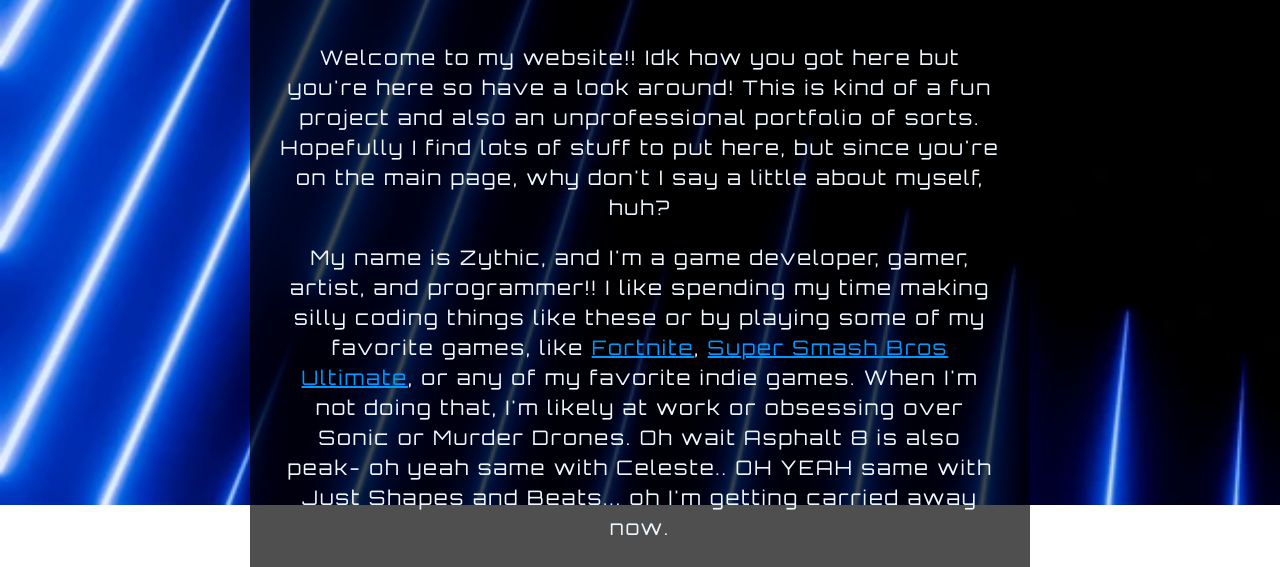
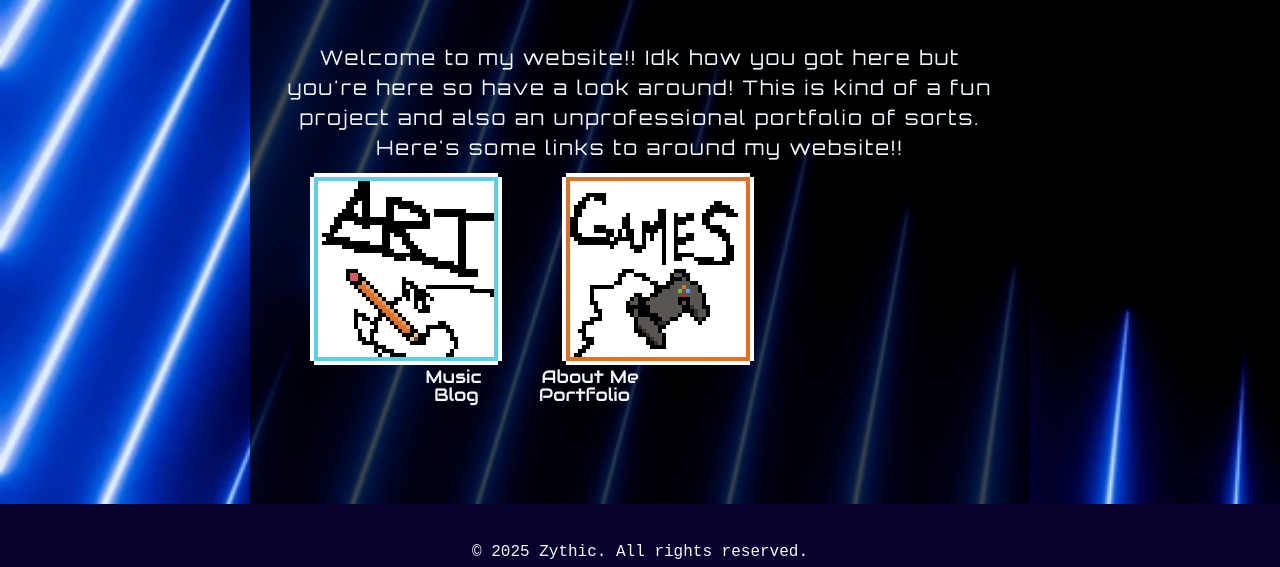
Before and after one commit to ZythicReal/zythic, a plain HTML site: page index.html in a window 1280 px wide. Shown: the part 227-794 px from the top of the page. Drawn offline with Linux system fonts and the light colour scheme; a web font is replaced by a local one.

Commit message:
added some pngs and am working on main page nav

```diff
--- a/index.html
+++ b/index.html
@@ -34,26 +34,33 @@
         <div class="intro">
             <h1>WADDUP BOIS, GURLS, AND EVERYTHING IN BETWEEN!!</h1>
             <p>Welcome to my website!! Idk how you got here but you're here so have a look around! This is kind of a fun
-                project and also an unprofessional portfolio of sorts. Hopefully I find lots of stuff to put here, but
-                since you're on the main page, why don't I say a little about myself, huh?</p>
-            <p>My name is Zythic, and I'm a game developer, gamer, artist, and programmer!! I like spending my time
-                making silly coding things like these or by playing some of my favorite games, like <a
-                    href="https://www.fortnite.com/download?lang=en-US" target="_blank">Fortnite</a>, <a
-                    href="https://www.smashbros.com/en_US/" target="_blank">Super Smash Bros Ultimate</a>, or any of my
-                favorite indie games. When I'm not doing that, I'm likely at work or obsessing over Sonic or Murder
-                Drones. Oh wait Asphalt 8 is also peak- oh yeah same with Celeste.. OH YEAH same with Just Shapes and
-                Beats... oh I'm getting carried away now.</p>
-                <p>Anyway, I hope you enjoy your stay here! If you want to contact me, you can find my socials at the bottom!!</p>
+                project and also an unprofessional portfolio of sorts. Here's some links to around my website!!</p>
+        </div>
+        <div class="main-nav">
+            <table>
+                <tr>
+                    <td class="mn-el"><img src="assets\images\art.png" alt="art"></td>
+                    <td class="mn-el"><img src="assets\images\games.png" alt="games"></td>
+                </tr>
+                <tr>
+                    <td class="mn-el">Music</td>
+                    <td class="mn-el">About Me</td>
+                </tr>
+                <tr>
+                    <td class="mn-el">Blog</td>
+                    <td class="mn-el">Portfolio</td>
+                </tr>
+            </table>
         </div>
     </main>
     <footer class="footer">
-        <div class="footer-links">
+        <!-- <div class="footer-links">
             <a href="https://www.youtube.com/@Zythicreal" target="_blank">YouTube</a>
             <a href="https://www.twitch.tv/zythicreal" target="_blank">Twitch</a>
             <a href="https://www.instagram.com/zythicreal/" target="_blank">Instagram</a>
             <a href="https://www.twitter.com/zythicreal" target="_blank">Twitter</a>
             <a href="https://www.github.com/zythicreal" target="_blank">GitHub</a>
-        </div>
+        </div> -->
         <p>&copy; 2025 Zythic. All rights reserved. </p>
     </footer>
 
--- a/style/index.css
+++ b/style/index.css
@@ -61,6 +61,19 @@
     letter-spacing: 2px;
 }
 
+.main-nav {
+    text-align: center;
+    font-family: Audiowide, monospace;
+}
+
+.mn-el {
+    font-size: large;
+    width: 50px;
+    height: 50px;
+    padding: 30px 30px;
+    display: inline;
+}
+
 .footer {
     color: aliceblue;
     text-align: center;
```
Also changed, not shown: assets/images/art.png (added), assets/images/games.png (added).
